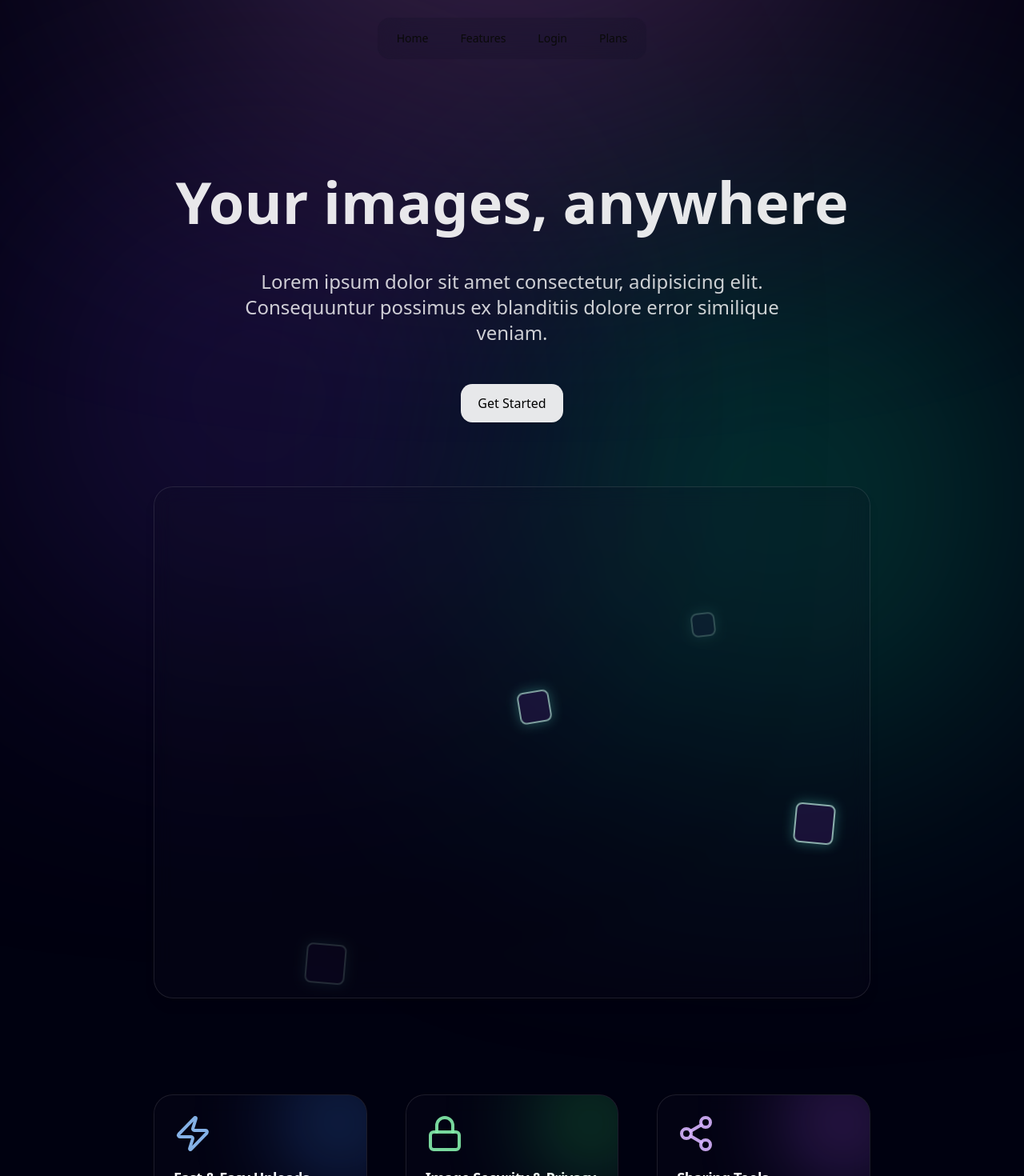
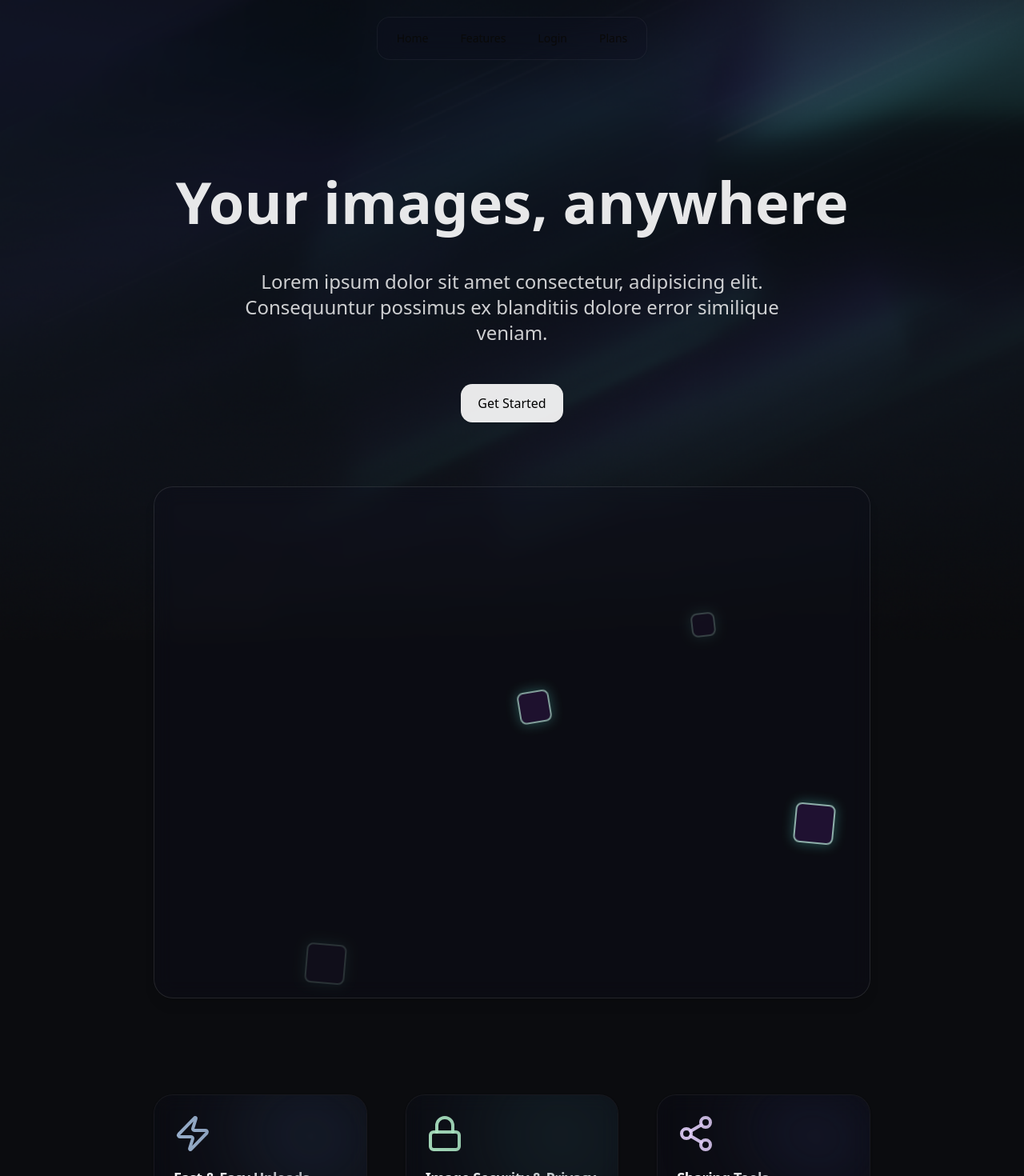
Before and after one commit to Lqgistics/imgfrontend, a Next.js app: page / in a window 1280 px wide. Shown: the top 1470 px of the page at 80% size. Built offline with nearby package versions, Linux system fonts and the light colour scheme.

Commit message:
landing page changes

```diff
--- a/src/app/globals.css
+++ b/src/app/globals.css
@@ -27,7 +27,7 @@
     --chart-3: 197 37% 24%;
     --chart-4: 43 74% 66%;
     --chart-5: 27 87% 67%;
-    --radius: 0.5rem
+    --radius: 0.5rem;
   }
   .dark {
     --background: 0 0% 3.9%;
@@ -53,7 +53,7 @@
     --chart-2: 160 60% 45%;
     --chart-3: 30 80% 55%;
     --chart-4: 280 65% 60%;
-    --chart-5: 340 75% 55%
+    --chart-5: 340 75% 55%;
   }
 }
 @layer base {
--- a/src/app/layout.tsx
+++ b/src/app/layout.tsx
@@ -13,7 +13,9 @@ export default function RootLayout({
 }>) {
   return (
     <html lang="en">
-      <body className="antialiased bg-[#000110]">{children}</body>
+      <body className="bg-[url('./bg1.png')] bg-cover bg-center h-screen bg-no-repeat bg-[#0b0c0f] overflow-x-hidden">
+        {children}
+      </body>{" "}
     </html>
   );
 }
--- a/src/app/login/page.tsx
+++ b/src/app/login/page.tsx
@@ -94,7 +94,7 @@ export default function Login() {
             {error && <div className="text-red-500">{error}</div>}
             <Button
               type="submit"
-              className="w-full h-[50px] rounded-xl bg-[#262626]/40 hover:bg-[#0e1f19] text-white"
+              className="w-full h-[50px] rounded-xl bg-[#262626]/60 hover:bg-[#0e1f19] text-white"
               disabled={loading}
             >
               {loading ? "Logging in..." : "Login"}
--- a/src/app/page.tsx
+++ b/src/app/page.tsx
@@ -24,11 +24,8 @@ export default function Home() {
   }, []);
 
   return (
-    <div className="relative min-h-screen">
+    <div className="relative min-h-screen ">
       <Navbar />
-      <div className="w-[30rem] h-[30rem] bg-[#078167]/80 rounded-full blur-[12rem] absolute left-[57%] top-[18%] -z-10"></div>
-      <div className="w-[30rem] h-[30rem] bg-[#392277]/80 rounded-full blur-[12rem] absolute right-[56%] top-[12%] -z-10"></div>
-      <div className="w-[40rem] h-[20rem] bg-[#ed95ff]/80 rounded-full blur-[15rem] absolute left-1/2 top-[-220px] transform -translate-x-1/2 -translate-y-1/2 -z-10"></div>
       <div className="z-1 relative top-[10rem]">
         <h1 className="text-4xl md:text-7xl font-bold text-center mb-4 md:mb-12 text-white/90 my-[-40px]">
           Your images, anywhere
@@ -75,9 +72,9 @@ export default function Home() {
 
       <section className="h-screen w-full flex items-center justify-center mt-80">
         <div className="mx-auto grid w-[70%] items-center gap-6 py-12 lg:grid-cols-3 lg:gap-12 relative lg:top-[-15rem] sm:top-[-5rem] top-[-8rem]">
-          <Card className="relative overflow-hidden bg-[#131327]/20 backdrop-blur-md border border-white/10 text-white h-[15rem]">
+          <Card className="relative overflow-hidden bg-[#131327]/20 backdrop-blur-md border border-white/5 text-white h-[15rem]">
             <CardHeader className="pb-0 text-lg">
-              <Zap className="h-12 w-12 text-blue-300/90 mb-4" />
+              <Zap className="h-12 w-12 text-blue-200/80 mb-4" />
               <CardTitle>Fast & Easy Uploads</CardTitle>
             </CardHeader>
             <CardContent>
@@ -86,11 +83,11 @@ export default function Home() {
                 image management.
               </p>
             </CardContent>
-            <div className="absolute top-0 right-0 h-20 w-20 bg-blue-500 blur-[4rem] rounded-bl-full" />
+            <div className="absolute top-0 right-0 h-28 w-40 bg-[#1e293d] blur-[4rem] rounded-bl-full" />
           </Card>
-          <Card className="relative overflow-hidden bg-[#131327]/20 backdrop-blur-md border border-white/10 text-white h-[15rem] ">
+          <Card className="relative overflow-hidden bg-[#131327]/20 backdrop-blur-md border border-white/5 text-white h-[15rem] ">
             <CardHeader className="pb-0 text-lg">
-              <Lock className="h-12 w-12 text-green-300/90 mb-4" />
+              <Lock className="h-12 w-12 text-green-200/90 mb-4" />
               <CardTitle>Image Security & Privacy</CardTitle>
             </CardHeader>
             <CardContent>
@@ -99,11 +96,11 @@ export default function Home() {
                 images safe.
               </p>
             </CardContent>
-            <div className="absolute top-0 right-0 h-20 w-20 bg-green-500 blur-[4rem] rounded-bl-full" />
+            <div className="absolute top-0 right-0 h-28 w-40 bg-[#1e3942] blur-[5rem] rounded-bl-full" />
           </Card>
-          <Card className="relative overflow-hidden bg-[#131327]/20 backdrop-blur-md border border-white/10 text-white h-[15rem] ">
+          <Card className="relative overflow-hidden bg-[#131327]/20 backdrop-blur-md border border-white/5 text-white h-[15rem] ">
             <CardHeader className="pb-0 text-lg">
-              <Share2 className="h-12 w-12 text-purple-300/90 mb-4" />
+              <Share2 className="h-12 w-12 text-purple-200/90 mb-4" />
               <CardTitle>Sharing Tools</CardTitle>
             </CardHeader>
             <CardContent>
@@ -112,7 +109,7 @@ export default function Home() {
                 distribution.
               </p>
             </CardContent>
-            <div className="absolute top-0 right-0 h-20 w-20 bg-purple-500 blur-[4rem] rounded-bl-full" />
+            <div className="absolute top-0 right-0 h-28 w-40 bg-[#15182c] blur-[3rem] rounded-bl-full" />
           </Card>
         </div>
       </section>
--- a/src/components/navbar.tsx
+++ b/src/components/navbar.tsx
@@ -16,7 +16,7 @@ const navLinks = [
 export default function Navbar() {
   return (
     <nav className="sticky top-0 flex justify-center items-center h-24 w-auto z-10 ">
-      <ul className="flex items-center gap-10 text-sm py-4 px-6 dark:text-white bg-[#131327]/20 backdrop-blur-lg rounded-2xl">
+      <ul className=" border border-white/5  flex items-center gap-10 text-sm py-4 px-6 dark:text-white bg-[#131327]/20 backdrop-blur-lg rounded-2xl">
         {navLinks.map((link) => (
           <li key={link.display} className="cursor-pointer font-medium">
             {link.display}
```
Also changed, not shown: src/app/bg.png (added), src/app/bg1.png (added).
